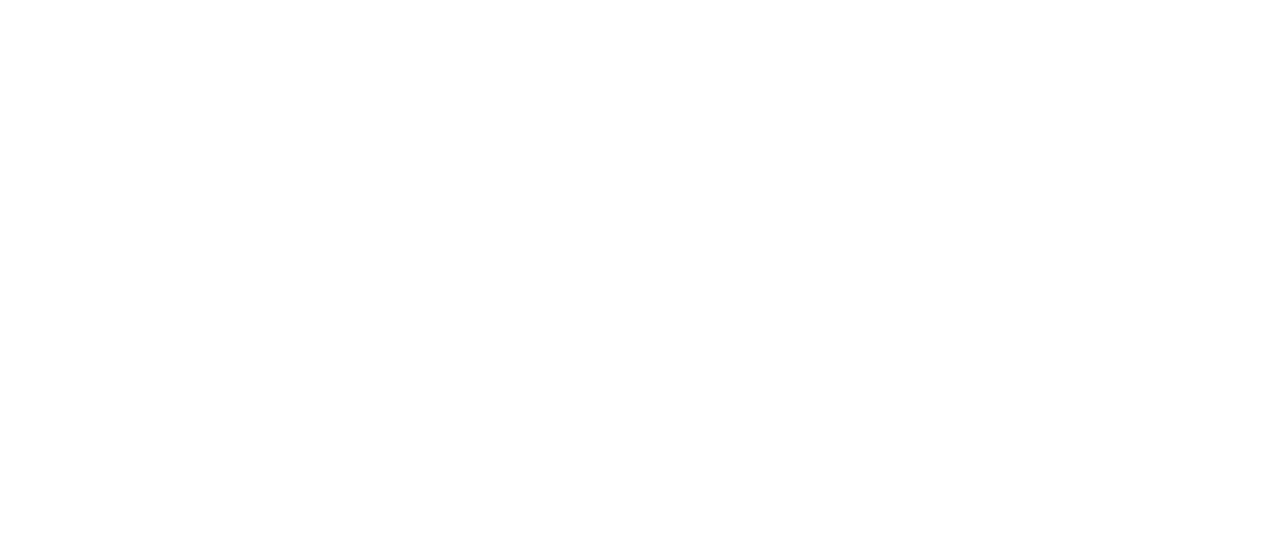
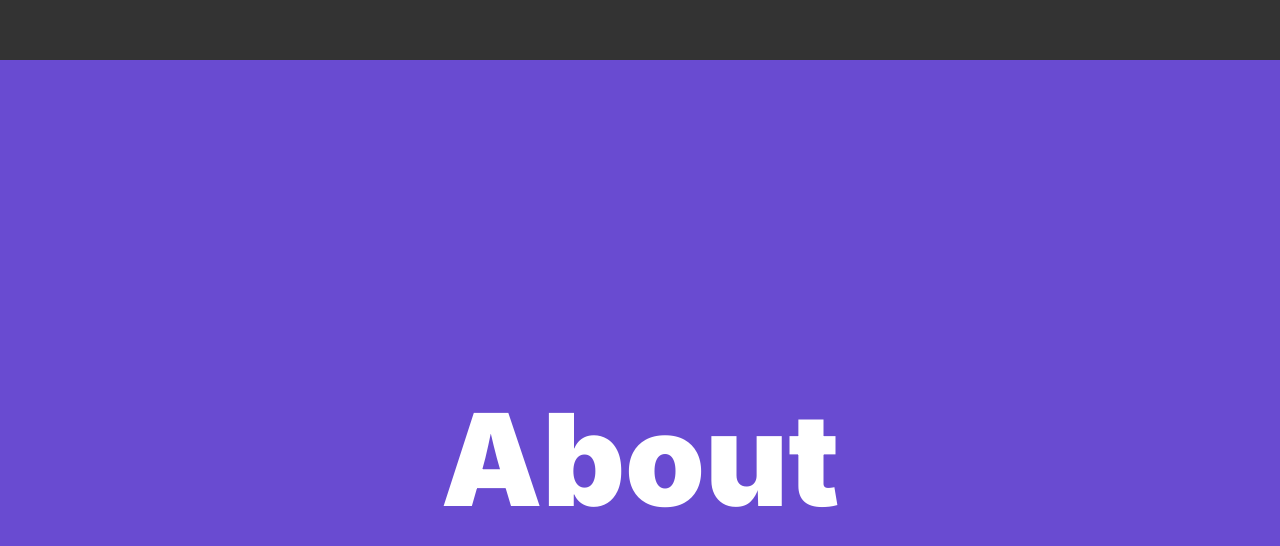
Before and after one commit to Yoy0z-maps/Front-end-UI, a Next.js app: page /parallax in a window 1280 px wide. Before the commit this address had no page. Shown: the part 740-1286 px from the top of the page. Before the commit the page ends 800 px from the top, so only its background shows below. Built offline with nearby package versions, Linux system fonts and the light colour scheme.

Commit message:
add Parallax Scrolling Screen

```diff
--- a/src/app/globals.css
+++ b/src/app/globals.css
@@ -52,4 +52,7 @@
     transform: translate3d(200px, 0, 0) scale(0.7) rotateY(-25deg);
     z-index: -1;
   }
+  div section:nth-child(even) {
+    background: #694bd1;
+  }
 }
--- a/src/app/page.tsx
+++ b/src/app/page.tsx
@@ -15,6 +15,9 @@
       <li>
         <Link href="/threedslider">3D Image Slider</Link>
       </li>
+      <li>
+        <Link href="/parallax">Parallax Scrolling Page</Link>
+      </li>
     </div>
   );
 }
--- /dev/null
+++ b/src/app/parallax/layout.tsx
@@ -0,0 +1,3 @@
+export default function layout({ children }: { children: React.ReactNode }) {
+  return <div className="w-full h-full">{children}</div>;
+}
--- /dev/null
+++ b/src/app/parallax/page.tsx
@@ -0,0 +1,21 @@
+export default function Page() {
+  return (
+    <div className="relative w-[100%]">
+      <section className="sticky top-0 h-[100vh] bg-pbackground flex justify-center items-center">
+        <h2 className="text-[8em] text-white font-black">Home</h2>
+      </section>
+      <section className="sticky top-0 h-[100vh] bg-pbackground flex justify-center items-center">
+        <h2 className="text-[8em] text-white font-black">About</h2>
+      </section>
+      <section className="sticky top-0 h-[100vh] bg-pbackground flex justify-center items-center">
+        <h2 className="text-[8em] text-white font-black">Service</h2>
+      </section>
+      <section className="sticky top-0 h-[100vh] bg-pbackground flex justify-center items-center">
+        <h2 className="text-[8em] text-white font-black">Portfolio</h2>
+      </section>
+      <section className="sticky top-0 h-[100vh] bg-pbackground flex justify-center items-center">
+        <h2 className="text-[8em] text-white font-black">Contact</h2>
+      </section>
+    </div>
+  );
+}
--- a/tailwind.config.ts
+++ b/tailwind.config.ts
@@ -25,7 +25,9 @@
         isohoverafter: "#2982b9",
         clr: "#222327",
         indicator: "#29fd53",
-        background: "#222",
+        tbackground: "#222",
+        pbackground: "#333",
+        pchildbackground: "#694bd1",
       },
       boxShadow: {
         "iso-last-child": "1 -120px 120px 20px rgba(0, 0, 0, 0.25)",
```
